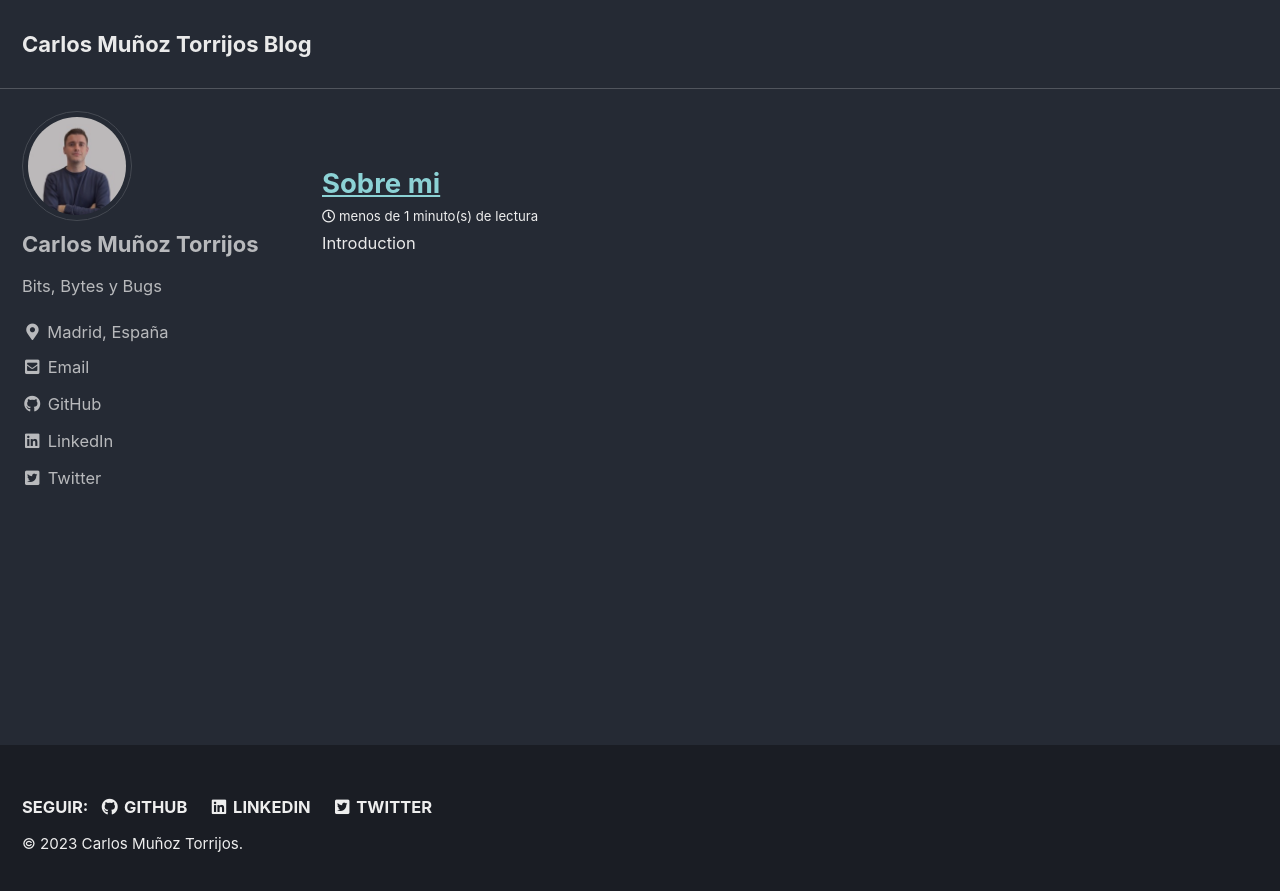
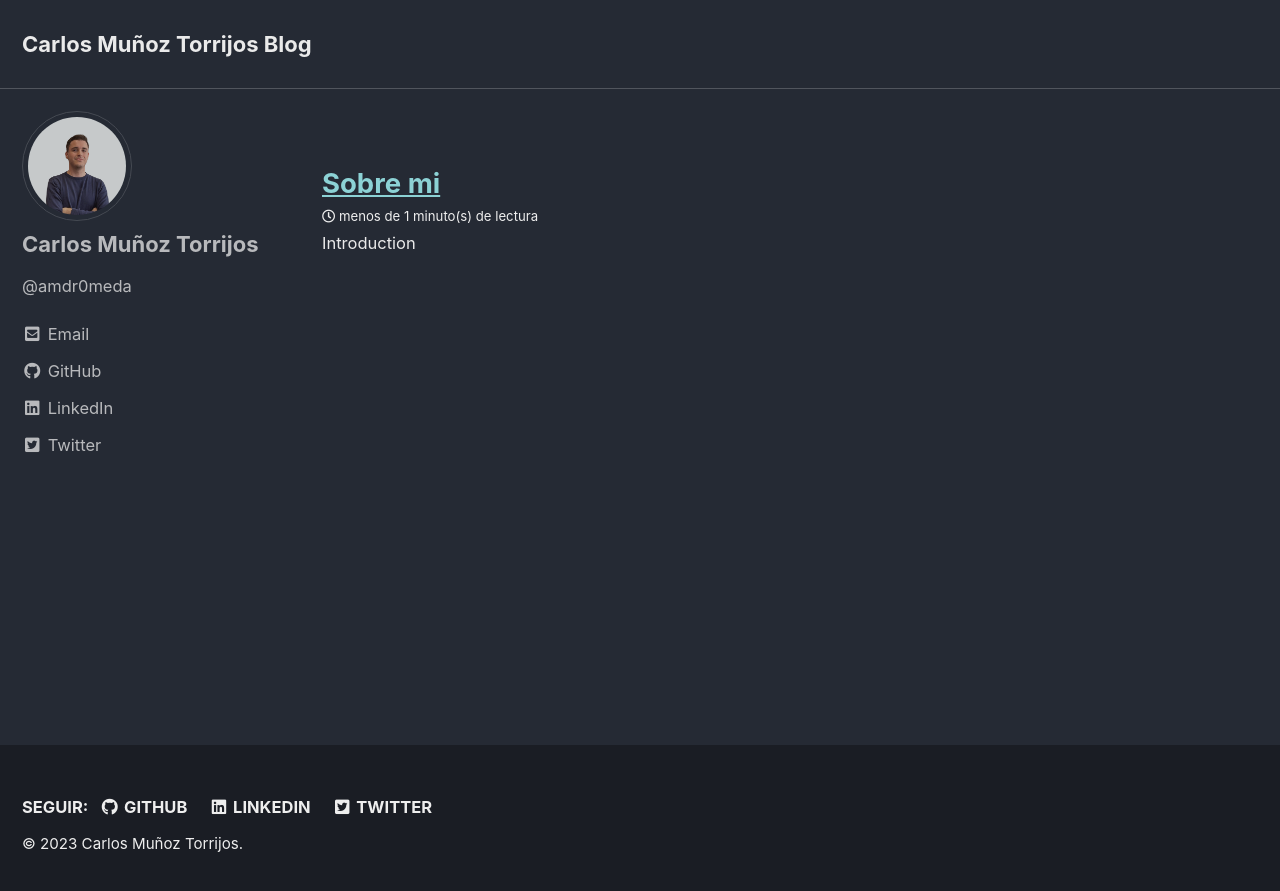
Before and after one commit to Amdr0meda/Personal_website, a Jekyll site: the page built from _pages/en/home.md, in a window 1280 px wide. Shown: the top 891 px of the page. Built offline with Jekyll 4.4.1, drawn with Linux system fonts in a browser that asks for light colours; cached includes are drawn as plain includes.

Commit message:
Cambio Imagen

```diff
--- a/_config.yml
+++ b/_config.yml
@@ -93,9 +93,9 @@ analytics:
 # Site Author
 author:
   name             : "Carlos Muñoz Torrijos"
-  avatar           : "/assets/images/carlosmunoztorrijos.jpg"
-  bio              : "Bits, Bytes y Bugs"
-  location         : "Madrid, España"
+  avatar           : "/assets/images/carlosmunoztorrijos.png"
+  bio              : "@amdr0meda"
+  location         : #"Madrid, España"
   email            :
   links:
     - label: "Email"
```
Also changed, not shown: assets/images/carlosmunoztorrijos.jpg (deleted), assets/images/carlosmunoztorrijos.png (added), assets/svg/logo.svg (deleted).
